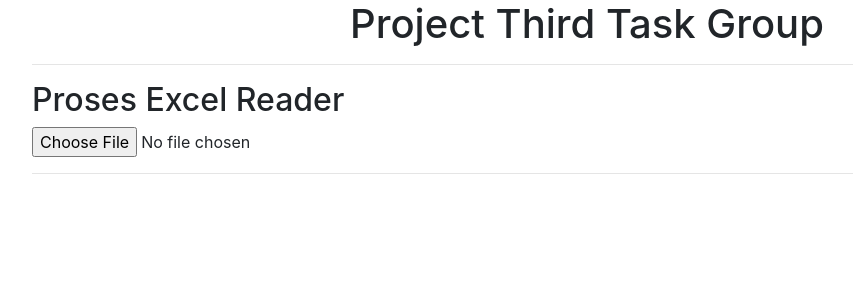
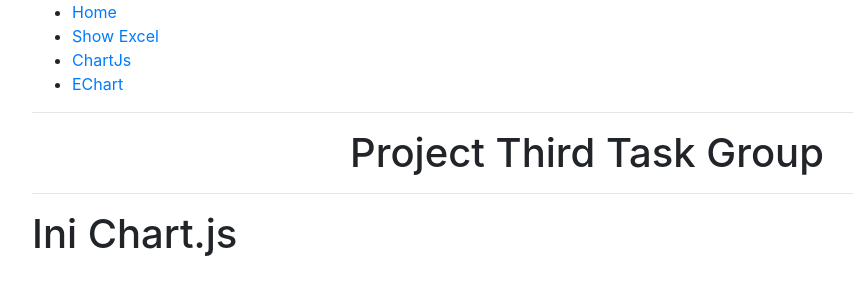
Before and after one commit to DwkLoki/third-task-group, a React (Create React App) app: page /chartjs in a window 1280 px wide. Shown: the top 300 px of the page, without its empty margins (53-906 px from the left). Built offline with nearby package versions, Linux system fonts and the light colour scheme.

Commit message:
add react-router

```diff
--- a/package.json
+++ b/package.json
@@ -10,6 +10,7 @@
     "bootstrap": "^4.6.0",
     "react": "^17.0.2",
     "react-dom": "^17.0.2",
+    "react-router-dom": "^5.2.0",
     "react-scripts": "^4.0.3",
     "reactstrap": "^8.9.0",
     "web-vitals": "^1.1.1",
--- a/src/App.js
+++ b/src/App.js
@@ -1,12 +1,33 @@
-import ShowExcel from "./ShowExcel"
+import ShowExcel from "./pages/ShowExcel"
+import Chartjs from "./pages/Chartjs"
+import Echart from "./pages/Echart"
+import { Switch, Route, Link, BrowserRouter } from 'react-router-dom'
 
 const App = () => {
   return (
-    <div className="container">
-      <h1 className="text-center">Project Third Task Group</h1>
-      <hr />
-      <ShowExcel />
-    </div>
+    <>
+      <BrowserRouter>
+        <div className="container">
+          <nav>
+            <ul>
+              <li><Link to="/">Home</Link></li>
+              <li><Link to="/excel">Show Excel</Link></li>
+              <li><Link to="/chartjs">ChartJs</Link></li>
+              <li><Link to="/echart">EChart</Link></li>
+            </ul>
+          </nav>
+          <hr />
+            <h1 className="text-center">Project Third Task Group</h1>
+          <hr />
+          <Switch>
+            <Route exact path="/"></Route>
+            <Route path="/excel"><ShowExcel /></Route>
+            <Route path="/chartjs"><Chartjs /></Route>
+            <Route path="/echart"><Echart /></Route>
+          </Switch>
+          </div>
+      </BrowserRouter>
+    </>
   );
 }
 
--- /dev/null
+++ b/src/pages/Chartjs.jsx
@@ -0,0 +1,9 @@
+const Chartjs = () => {
+    return (
+        <div>
+            <h1>Ini Chart.js</h1>
+        </div>
+    )
+}
+
+export default Chartjs
--- /dev/null
+++ b/src/pages/Echart.jsx
@@ -0,0 +1,9 @@
+const Echart = () => {
+    return (
+        <div>
+            <h1>Ini Echart</h1>
+        </div>
+    )
+}
+
+export default Echart
```
Also changed, not shown: src/pages/Filter.jsx (renamed from src/Filter.jsx), src/pages/ShowExcel.jsx (renamed from src/ShowExcel.jsx), 1 other file (tests, documents, lock files or other folders).
